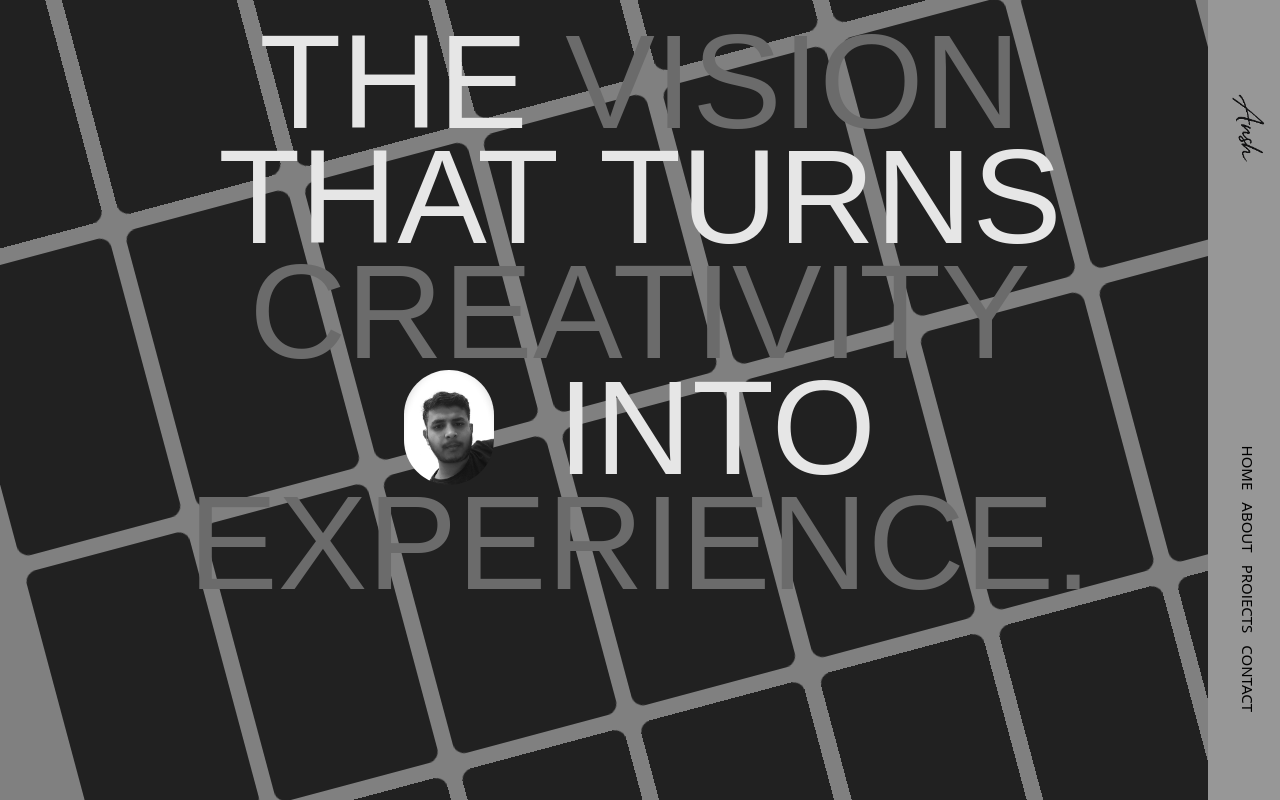
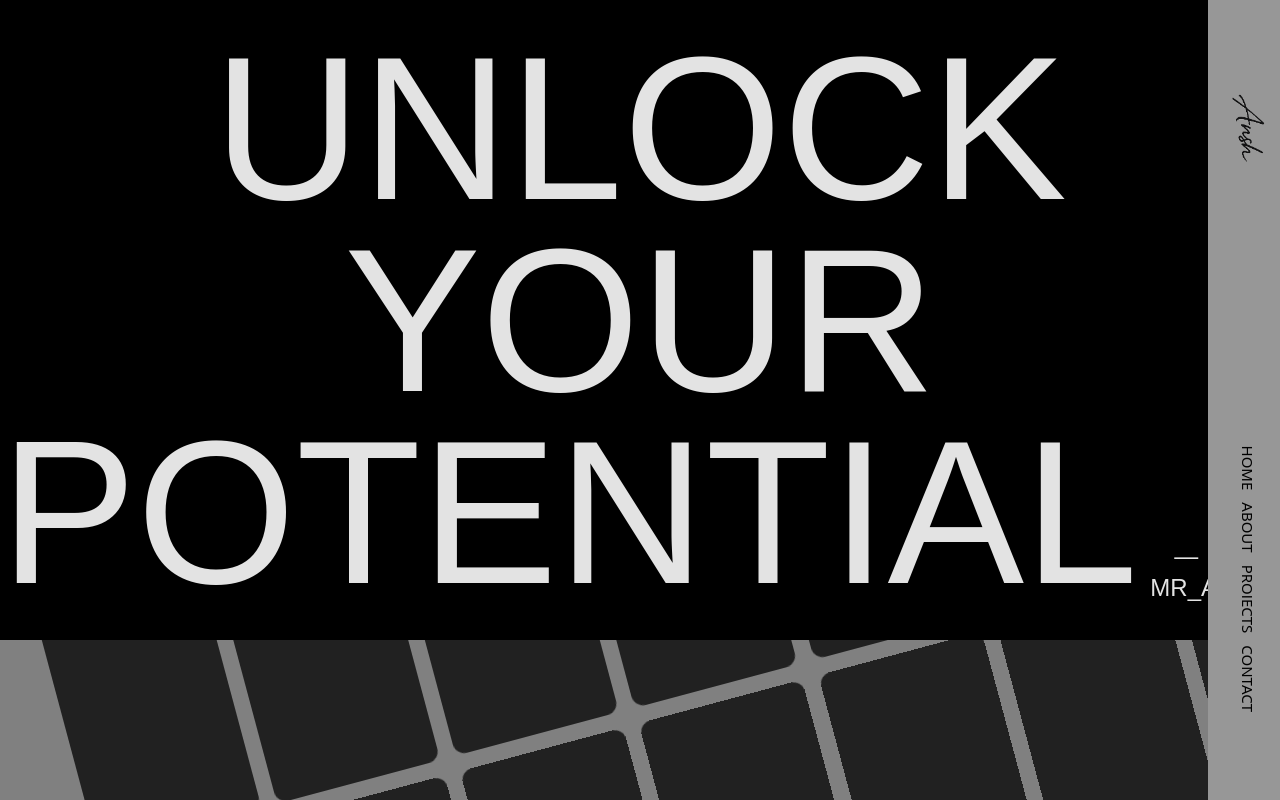
Before and after one commit to Ansh3218/Ansh_Portfolio, a Next.js app: page / in a window 1280 px wide. Shown: the top 800 px of the page. Built offline with nearby package versions, Linux system fonts and the light colour scheme.

Commit message:
HeroReady

```diff
--- a/src/animations/TextAnimations/TextRevel.jsx
+++ b/src/animations/TextAnimations/TextRevel.jsx
@@ -177,8 +177,11 @@ const TextReveal = ({
   }, [hoverEffect, textLineHeight]);
 
   return (
-    <div ref={containerRef}>
-      {Array.isArray(children) ? (
+    <div
+      ref={containerRef}
+      className="w-full flex justify-center items-center text-center"
+    >
+     {Array.isArray(children) ? (
         children.map((child, i) => (
           <div
             key={i}
--- /dev/null
+++ b/src/components/MotivatedContext.jsx
@@ -0,0 +1,65 @@
+import React, { useState } from "react";
+import { ArrowRight } from "lucide-react";
+
+export default function MotivatedContext() {
+  const [isHovered, setIsHovered] = useState(false);
+
+  return (
+    <div className="relative min-h-screen bg-black/5 flex items-center justify-center overflow-hidden">
+      {/* Animated Background Lines
+      <div className="absolute inset-0 overflow-hidden">
+        <div className="absolute w-96 h-96 border-2 border-white/80 rounded-full -top-32 -left-20 animate-pulse"></div>
+        <div className="absolute w-[500px] h-[500px] border-2 border-white/80 rounded-full -bottom-40 -right-32 animate-pulse delay-1000"></div>
+        <div className="absolute w-[600px] h-[600px] border-2 border-white/50 rounded-full top-1/2 left-1/2 -translate-x-1/2 -translate-y-1/2 animate-pulse delay-500"></div>
+      </div> */}
+
+      {/* Main Content */}
+      <div className="relative z-10 text-center px-6 max-w-6xl mx-auto font-[font]">
+        {/* Heading */}
+        <h1 className="text-3xl max-md:text-4xl font-[font] text-[#c9c8c8] mb-6 leading-tight w-[90%] pl-[25vw] pt-[8vw] text-right">
+          Transform Your Ideas Into Digital Reality Empowering innovation &nbsp;
+          <span className="text-[#494949] bg-black">
+            through cutting-edge solutions
+          </span>
+        </h1>
+        {/* CTA Button */}
+        <button
+          onMouseEnter={() => setIsHovered(true)}
+          onMouseLeave={() => setIsHovered(false)}
+          className="group relative inline-flex items-center gap-4 cursor-pointer px-1 gap-x-8 py-1 bg-transparent border-2 border-[#494949] rounded-full text-white text-lg mt-[5rem] font-medium hover:border-gray-500 transition-all duration-300 hover:-translate-y-1"
+        >
+          <span className="pl-7">See my Linkedin</span>
+
+          {/* Arrow Circle Container */}
+          <div className="relative w-12 h-12 bg-[#494949] rounded-full flex items-center justify-center overflow-hidden group-hover:bg-gray-600 transition-all duration-300">
+            {/* First Arrow - moves right on hover */}
+            <ArrowRight
+              className={`absolute transition-all duration-300 ${
+                isHovered
+                  ? "translate-x-10 opacity-0"
+                  : "translate-x-0 opacity-100"
+              }`}
+              size={20}
+            />
+
+            {/* Second Arrow - comes from left on hover */}
+            <ArrowRight
+              className={`absolute transition-all duration-300 ${
+                isHovered
+                  ? "translate-x-0 opacity-100"
+                  : "-translate-x-10 opacity-0"
+              }`}
+              size={20}
+            />
+          </div>
+        </button>
+      </div>
+
+      {/* Floating Elements */}
+      <div className="absolute bottom-20 left-10 w-20 h-2 bg-white/50 rounded-full animate-bounce"></div>
+      <div className="absolute top-40 left-10 w-20 h-2 bg-white/50 rounded-full animate-bounce"></div>
+      <div className="absolute bottom-36 right-20 w-20 h-2 bg-white/50 rounded-full animate-bounce delay-700"></div>
+      <div className="absolute top-30 right-20 w-20 h-2 bg-white/50 rounded-full animate-bounce delay-300"></div>
+    </div>
+  );
+}
--- a/src/pages/Hero.jsx
+++ b/src/pages/Hero.jsx
@@ -1,40 +1,24 @@
 "use client";
 import TextReveal from "@/animations/TextAnimations/TextRevel";
+import MotivatedContext from "@/components/MotivatedContext";
 
 const Hero = () => {
   return (
-    <div className="relative w-full h-auto overflow-x-hidden">
-      <div className="relative text-[10.5vw] leading-[9vw] pt-[1.5rem] uppercase text-[#E6E6E6] text-center font-[arial] flex flex-col items-center px-6 max-lg:text-[13vw] max-lg:leading-[12vw] max-sm:text-[13vw] max-sm:leading-[15vw] max-md:pt-[10rem] max-sm:text-nowrap">
-        <TextReveal>
-          <div>
-            The <span className="text-[#6b6b6b]">vision</span>
-          </div>
-        </TextReveal>
-
-        <TextReveal>
-          <div className="flex text-center justify-center gap-x-10 max-sm:gap-x-5">
-            that <span>turns</span>
-          </div>
-        </TextReveal>
-
-        <TextReveal>
-          <span className="text-[#6b6b6b]">creativity</span>
-        </TextReveal>
-
-        <TextReveal>
-          <span className="flex text-center justify-center items-center gap-x-[5vw] max-sm:gap-x-[3vw]">
-            <div className="w-[7vw] h-[9vw] rounded-full overflow-hidden max-sm:w-[4rem] max-sm:h-[5.5rem]">
-              <img src="/images/ansh.jpg" alt="alt" />
+    <>
+      <div className="text-[16vw] w-screen leading-[15vw] text-[#e3e3e3] text-center font-[fantasy] bg-black/60 mb-[5vw]">
+        {/* <TextReveal> */}
+        <div className="bg-black text-center py-[2rem] w-screen max-sm:py-[15rem]">
+          <TextReveal>UNLOCK</TextReveal>
+          <TextReveal>YOUR</TextReveal>
+          <TextReveal>
+            <div className="flex items-end w-full">
+              <h1 className="text-center">POTENTIAL</h1>
+              <h1 className="text-2xl text-center pb-1"> —&nbsp; BY MR_ANSH</h1>
             </div>
-            into
-          </span>
-        </TextReveal>
-
-        <TextReveal>
-          <div className="text-[#6b6b6b]">experience.</div>
-        </TextReveal>
+          </TextReveal>
+        </div>
       </div>
-    </div>
+    </>
   );
 };
 
```
